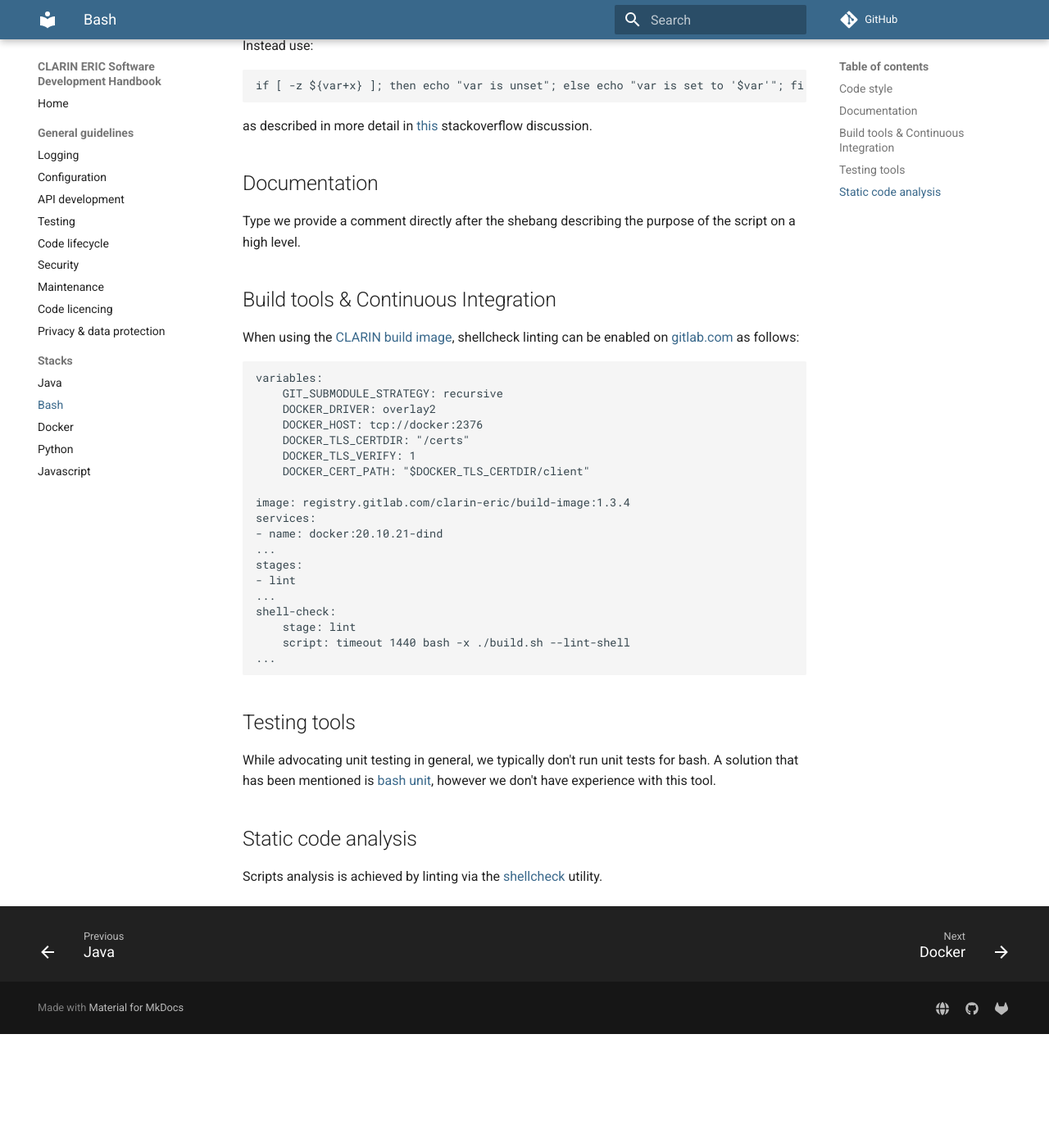
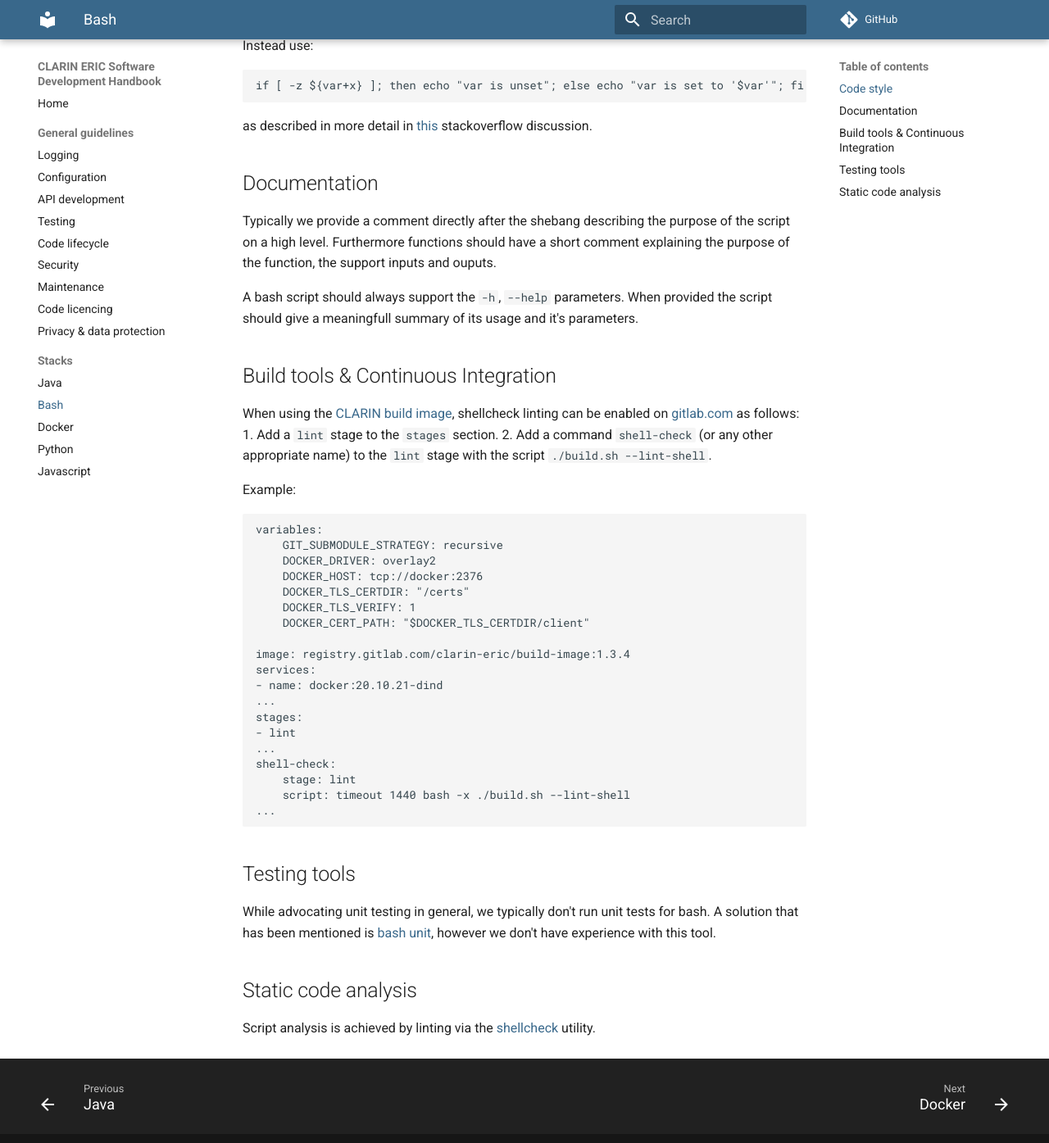
Before and after one commit to clarin-eric/handbook-development, an MkDocs documentation site: the page built from docs/stack/bash.md, in a window 1280 px wide and 1400 px high, scrolled down 1093 px. Shown: the top 1395 px of the window at 82% size. Built offline with MkDocs 1.6.1 and Material for MkDocs 9.7.7, drawn with Linux system fonts in a browser that asks for light colours; comment, search, counter and statistics services are not loaded; before the commit the page ends 2355 px from its top, so only the background shows below that.

Commit message:
Extended section

````diff
--- a/docs/stack/bash.md
+++ b/docs/stack/bash.md
@@ -51,15 +51,20 @@ if [ -z ${var+x} ]; then echo "var is unset"; else echo "var is set to '$var'";
 as described in more detail in [this](https://stackoverflow.com/a/13864829) stackoverflow discussion.
 
 ## Documentation
-<!--
-Describe how to use comments and what to comment
--->
-Type we provide a comment directly after the shebang describing the purpose of the script on a high level.
+Typically we provide a comment directly after the shebang describing the purpose of the script on a high level.
+Furthermore functions should have a short comment explaining the purpose of the function, the support inputs and ouputs.
 
+A bash script should always support the `-h`, `--help` parameters. When provided the script should give a meaningfull summary
+of its usage and it's parameters.
 
 ## Build tools & Continuous Integration
 
-When using the [CLARIN build image](https://gitlab.com/CLARIN-ERIC/build-image), shellcheck linting can be enabled on [gitlab.com](https://gitlab.com) as follows:
+When using the [CLARIN build image](https://gitlab.com/CLARIN-ERIC/build-image), shellcheck linting can be enabled
+on [gitlab.com](https://gitlab.com) as follows:
+1. Add a `lint` stage to the `stages` section.
+2. Add a command `shell-check` (or any other appropriate name) to the `lint` stage with the script `./build.sh --lint-shell`.
+
+Example:
 ```
 variables:
     GIT_SUBMODULE_STRATEGY: recursive
@@ -87,4 +92,4 @@ While advocating unit testing in general, we typically don't run unit tests for
 we don't have experience with this tool.
 
 ## Static code analysis
-Scripts analysis is achieved by linting via the [shellcheck](https://www.shellcheck.net/) utility.
+Script analysis is achieved by linting via the [shellcheck](https://www.shellcheck.net/) utility.
````
